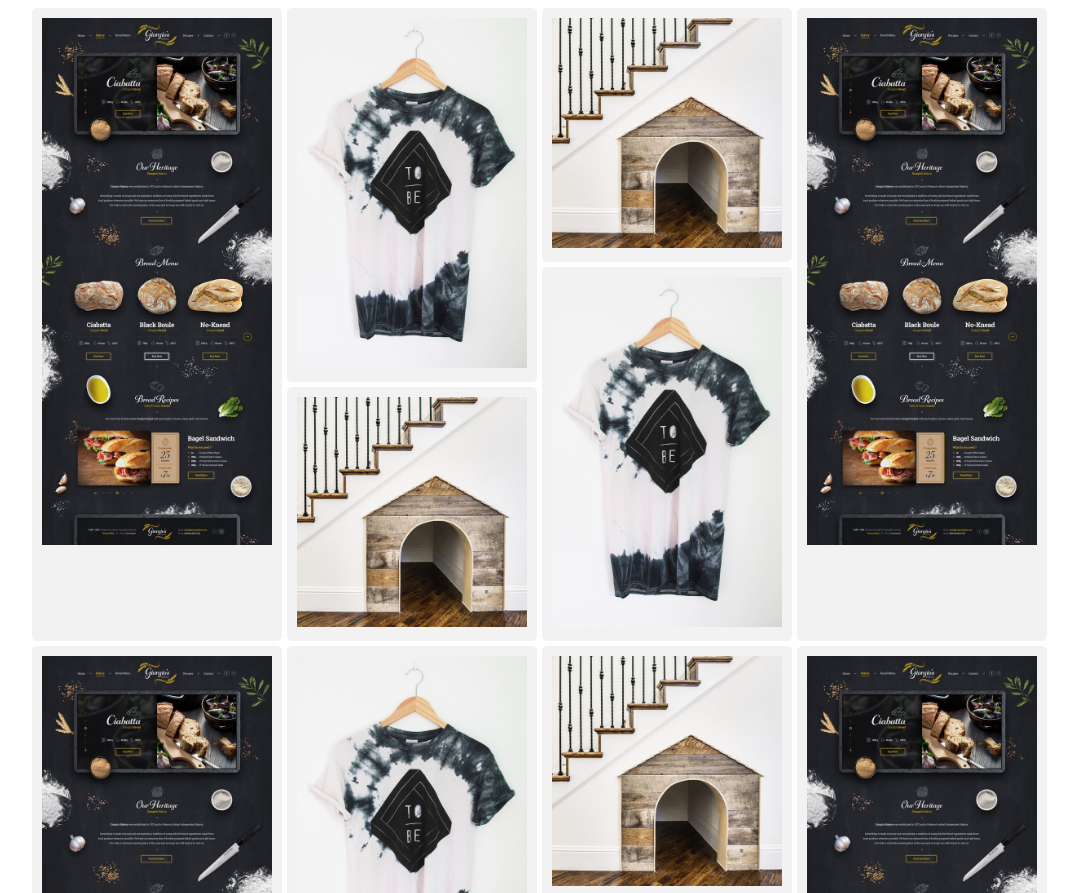
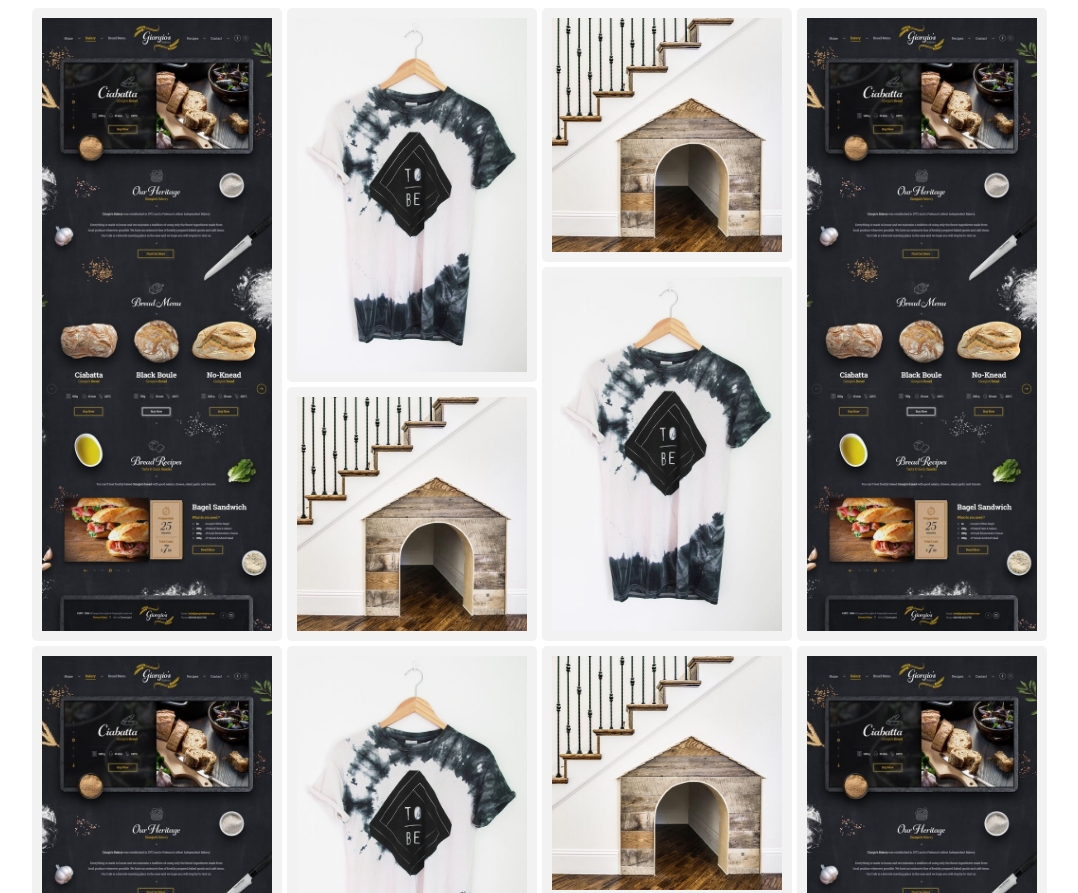
Before and after one commit to matiasnnr/Grid-CSS, a plain HTML site: page pinterest-masonry-layout/index.html in a window 1280 px wide. Shown: the top 893 px of the page, without its empty margins (101-1179 px from the left). Drawn offline with Linux system fonts and the light colour scheme.

Commit message:
fit cover images

```diff
--- a/pinterest-masonry-layout/index.html
+++ b/pinterest-masonry-layout/index.html
@@ -19,7 +19,9 @@
             background-color: #f2f2f2;
         }
         .item img{
-            max-width: 100%;
+            width: 100%;
+            height: 100%;
+            object-fit: cover;
         }
         .level-1{
             grid-row-end: span 3;
```
